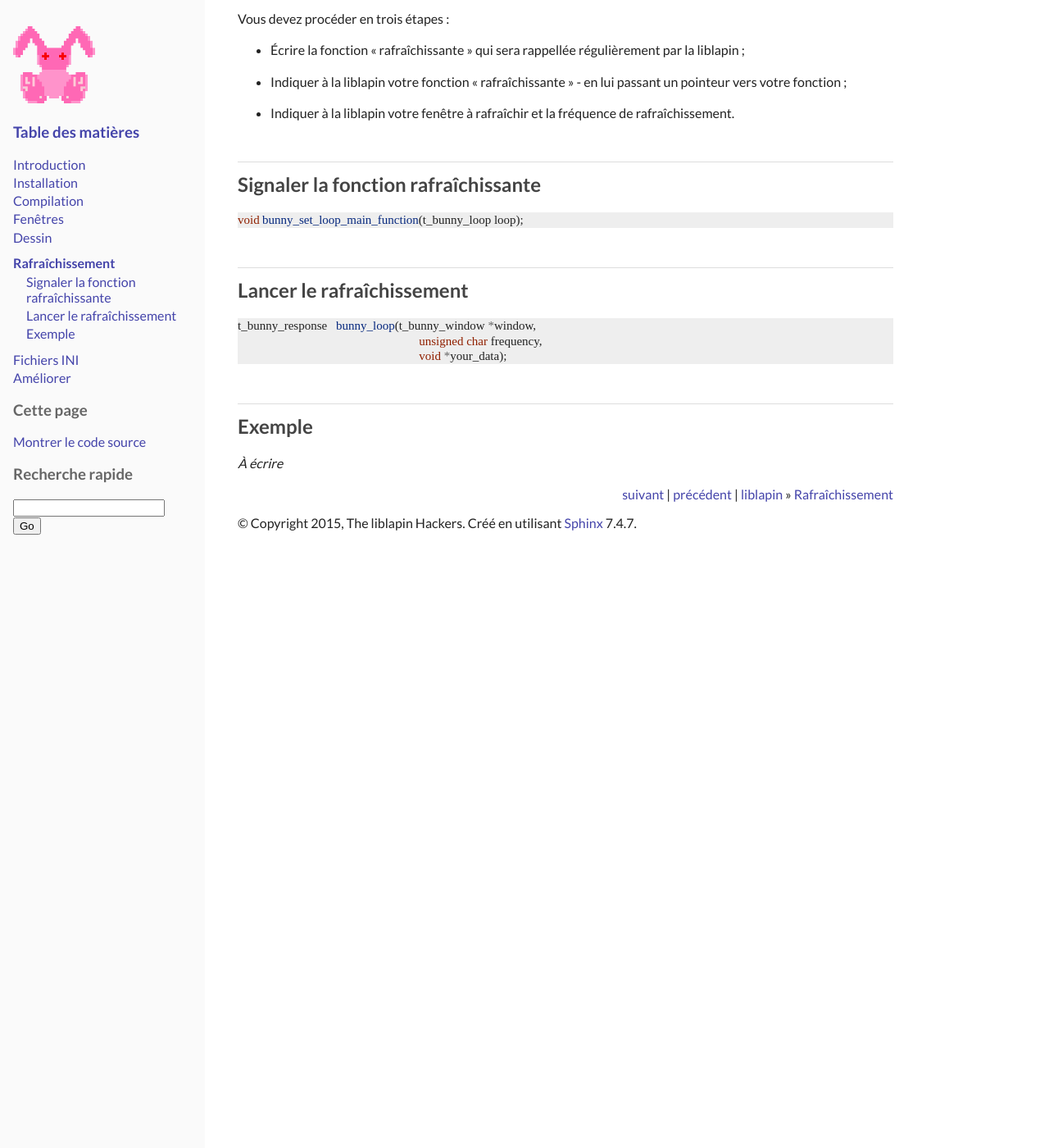
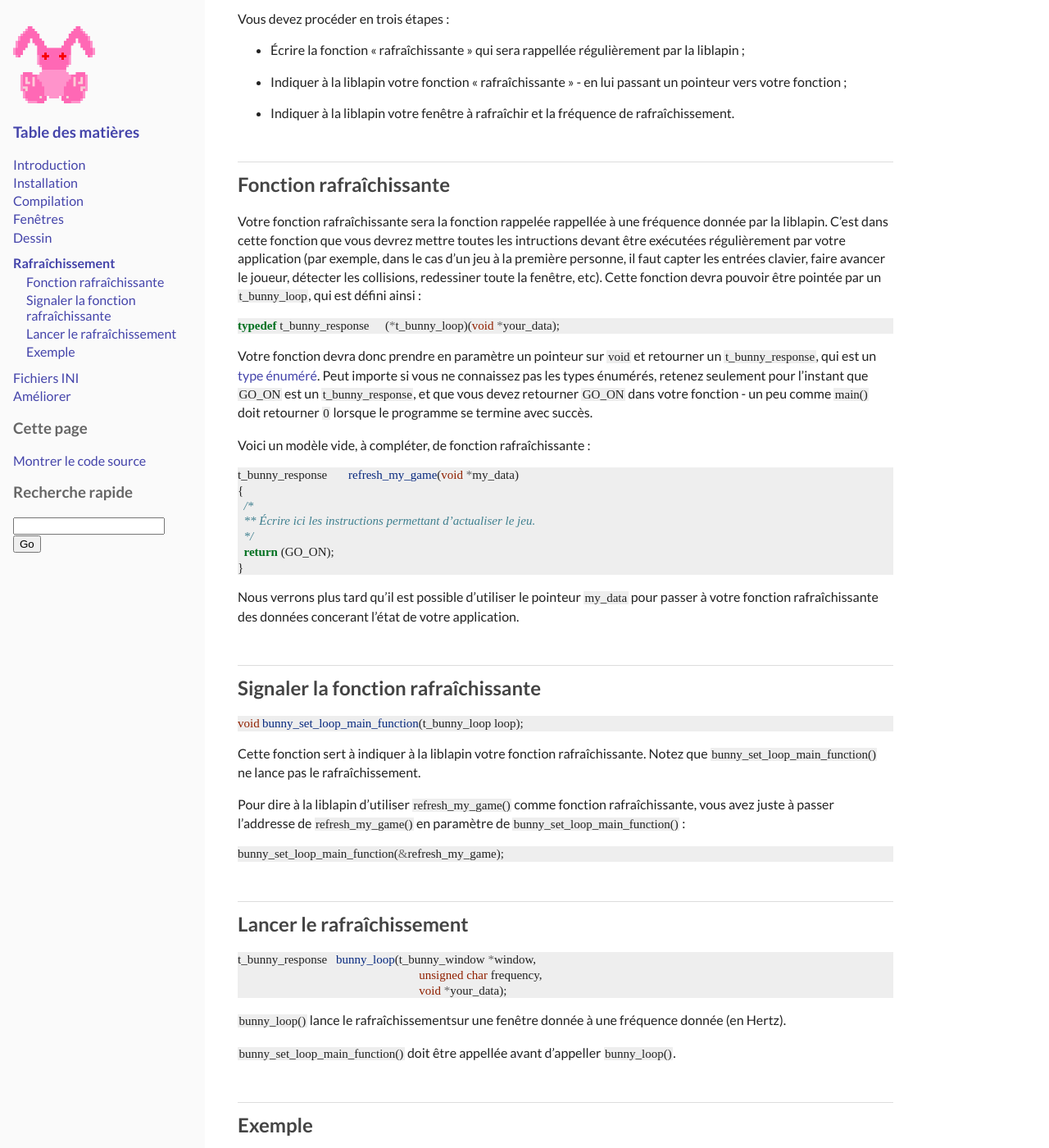
Before and after one commit to motet-a/liblapin-tutorial, a Sphinx documentation site: the page built from source/refresh.md, in a window 1280 px wide and 1400 px high, scrolled down 231 px. Shown: the whole window at 82% size. Built offline with Sphinx 7.4.7, drawn with Linux system fonts in a browser that asks for light colours; some web fonts are replaced; before the commit the page ends 900 px from its top, so only the background shows below that.

Commit message:
Added information about refresh

````diff
--- a/source/refresh.md
+++ b/source/refresh.md
@@ -16,10 +16,62 @@ Vous devez procéder en trois étapes :
   - Indiquer à la liblapin votre fenêtre à rafraîchir et la
   fréquence de rafraîchissement.
 
+## Fonction rafraîchissante ##
+
+Votre fonction rafraîchissante sera la fonction rappelée
+rappellée à une fréquence donnée par la liblapin.
+C’est dans cette fonction que vous devrez mettre toutes les
+intructions devant être exécutées régulièrement par votre
+application (par exemple, dans le cas d’un jeu à la
+première personne, il faut capter les entrées clavier,
+faire avancer le joueur, détecter les collisions, redessiner
+toute la fenêtre, etc).
+Cette fonction devra pouvoir être pointée par un `t_bunny_loop`,
+qui est défini ainsi :
+
+```c
+typedef t_bunny_response	(*t_bunny_loop)(void *your_data);
+```
+
+Votre fonction devra donc prendre en paramètre un pointeur
+sur `void` et retourner un `t_bunny_response`, qui est
+un [type énuméré][enum]. Peut importe si vous ne connaissez
+pas les types énumérés, retenez seulement pour l’instant que
+`GO_ON` est un `t_bunny_response`, et que vous devez retourner
+`GO_ON` dans votre fonction - un peu comme `main()` doit retourner `0`
+lorsque le programme se termine avec succès.
+
+Voici un modèle vide, à compléter, de fonction rafraîchissante :
+
+```c
+t_bunny_response	    refresh_my_game(void *my_data)
+{
+  /*
+  ** Écrire ici les instructions permettant d’actualiser le jeu.
+  */
+  return (GO_ON);
+}
+```
+
+Nous verrons plus tard qu’il est possible d’utiliser le
+pointeur `my_data` pour passer à votre fonction rafraîchissante
+des données concerant l’état de votre application.
+
 ## Signaler la fonction rafraîchissante ##
 
 ```c
 void	bunny_set_loop_main_function(t_bunny_loop loop);
+```
+
+Cette fonction sert à indiquer à la liblapin votre fonction rafraîchissante.
+Notez que `bunny_set_loop_main_function()` ne lance pas le rafraîchissement.
+
+Pour dire à la liblapin d’utiliser `refresh_my_game()` comme fonction
+rafraîchissante, vous avez juste à passer l’addresse de `refresh_my_game()`
+en paramètre de `bunny_set_loop_main_function()` :
+
+```c
+bunny_set_loop_main_function(&refresh_my_game);
 ```
 
 ## Lancer le rafraîchissement ##
@@ -30,6 +82,14 @@ t_bunny_response	bunny_loop(t_bunny_window *window,
 							   void *your_data);
 ```
 
+`bunny_loop()` lance le rafraîchissementsur une fenêtre
+donnée à une fréquence donnée (en Hertz).
+
+`bunny_set_loop_main_function()` doit être appellée avant
+d’appeller `bunny_loop()`.
+
 ## Exemple ##
 
 *À écrire*
+
+[enum]: https://en.wikipedia.org/wiki/Enumerated_type
````
